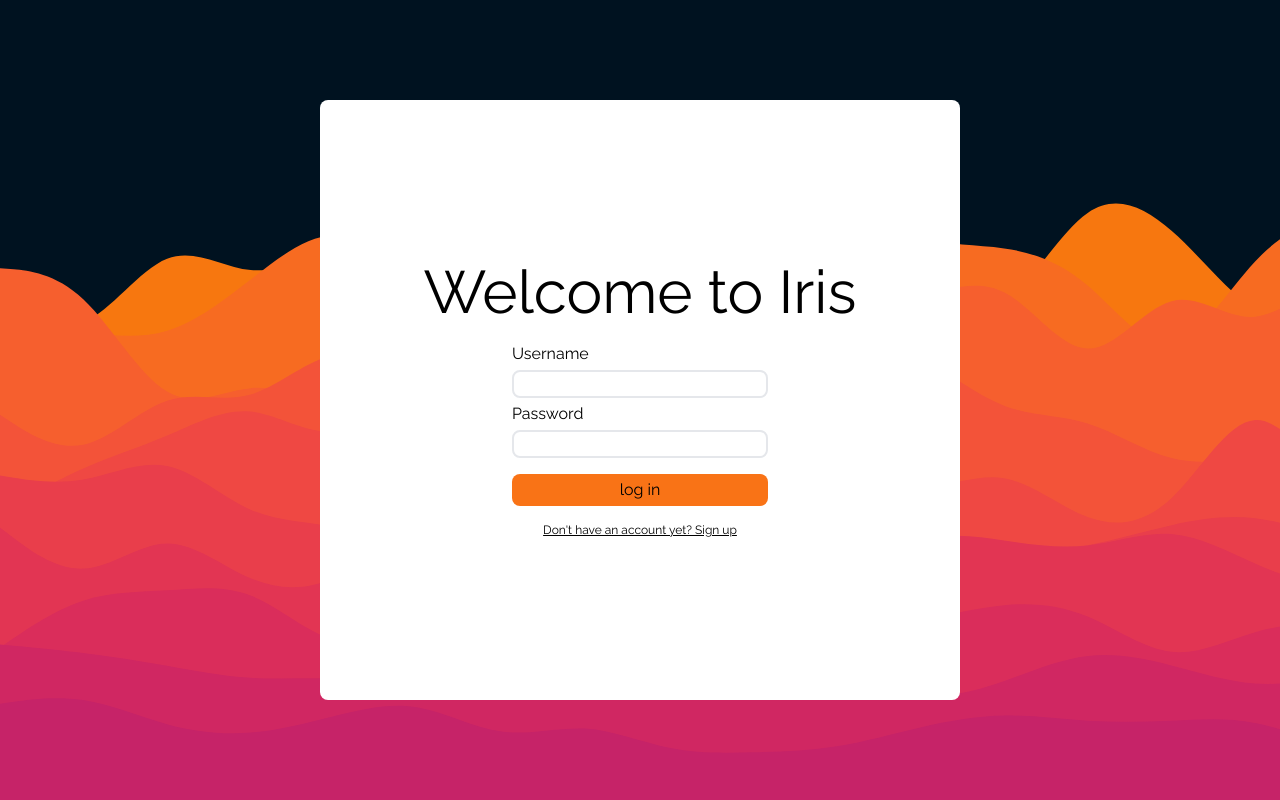
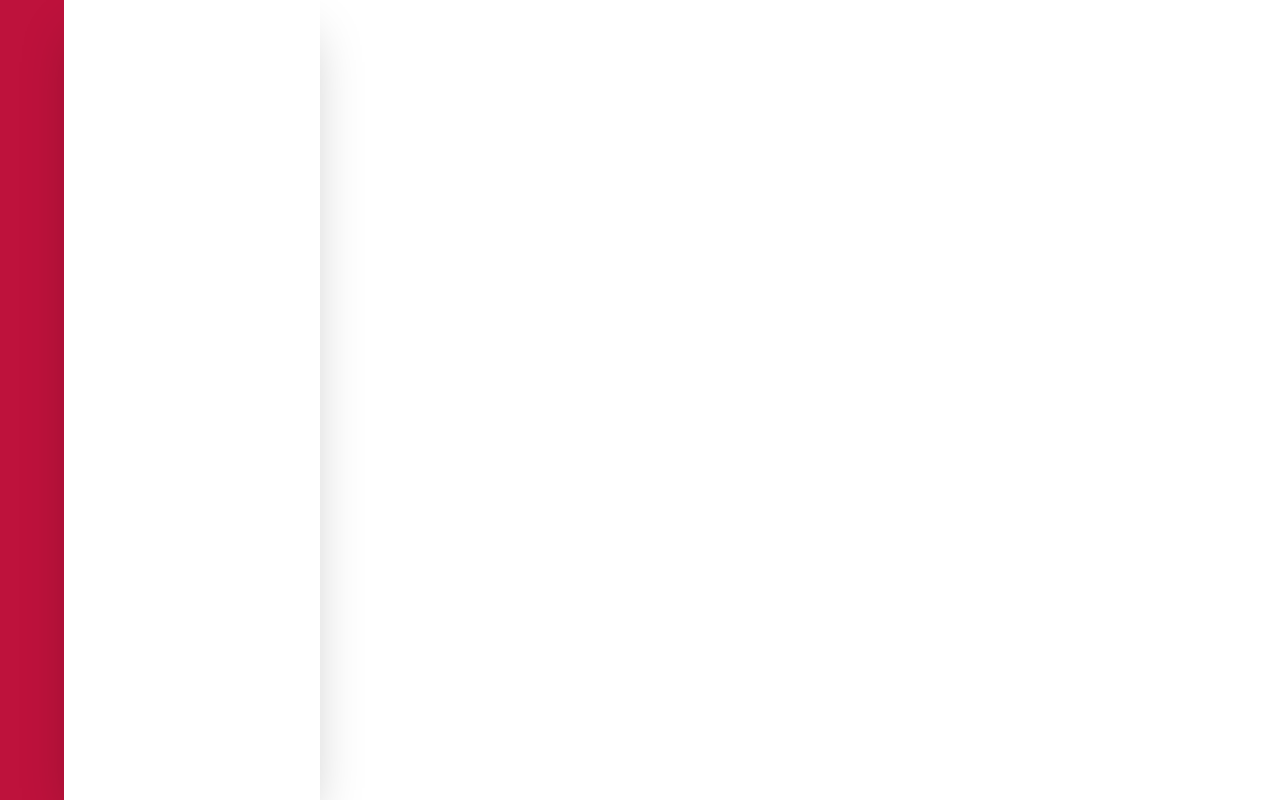
Before and after one commit to matousss/iris-client, a React (Create React App) app: page / in a window 1280 px wide. Built offline with nearby package versions, Linux system fonts and the light colour scheme.

Commit message:
nevim nic moc sem neudělal ale nechci pak řešit merge conflicty

```diff
--- a/src/App.js
+++ b/src/App.js
@@ -6,6 +6,8 @@ import MenuContainer from "./components/MenuContainer";
 import NewLogin from './components/NewLogin'
 import Signup from "./components/Signup";
 import Verify from './components/Verify'
+import NewMain from "./components/NewMain";
+
 import React, {useState} from 'react'
 
 function App() {
@@ -16,13 +18,14 @@ function App() {
             case Page.login:
                 return <NewLogin setUser={setUser} setPage={setPage}/>
             case Page.signup:
-                return <Signup/>
+                return <Signup setUser={setUser} setPage={setPage}/>
             case Page.verify:
-                return <Verify/>
+                return <Verify setUser={setUser} setPage={setPage}/>
         }
     }
     return (
-        page !== Page.main ? <MenuContainer component={selectComponent(page)}/> : <MainPage/>
+        //page !== Page.main ? <MenuContainer component={selectComponent(page)}/> : <MainPage/>
+        <NewMain/>
     );
 }
 
--- /dev/null
+++ b/src/components/NewMain.jsx
@@ -0,0 +1,10 @@
+import React from 'react';
+import Sidebar from "./Sidebar";
+
+export default function NewMain() {
+    return (
+        <div className='h-screen'>
+            <Sidebar/>
+        </div>
+    );
+}
--- /dev/null
+++ b/src/components/Sidebar.jsx
@@ -0,0 +1,15 @@
+import React, {useState} from 'react';
+
+export default function Sidebar() {
+    const[isSidebarHidden, setIsSidebarHidden] = useState(true)
+    return (
+        <div className='flex h-screen w-min' onMouseLeave={() => setIsSidebarHidden(true)}>
+            <div className='h-full w-16 bg-rose-700' onMouseEnter={() => setIsSidebarHidden(false)}>
+
+            </div>
+            <div className={'h-full w-64 shadow-2xl' + (isSidebarHidden ? ' hidden' : ' block')}>
+
+            </div>
+        </div>
+    );
+}
--- a/src/components/Verify.jsx
+++ b/src/components/Verify.jsx
@@ -1,21 +1,26 @@
 import React, { useState } from 'react'
 import * as Page from '../utils/PageEnum'
 
-export default function NewLogin({username, setPage}) {
+export default function Verify({username, setPage}) {
     const [codeField, setCodeField] = useState('')
     const [error, setError] = useState('')
 
+    const placeholder = () => {
+        setPage(Page.main)
+    }
+
     const handleSubmit = (e) => {
-        e.preventDefault()
-        const data = new FormData()
-        data.append("username", username)
-        data.append("activation_code", codeField)
-        fetch('http://127.0.0.1:8000/api/auth/activate', {
-            method: 'POST',
-            body: data
-        })
-            .then(response => response.json())
-            .then(data => console.log(data))
+        placeholder();
+        // e.preventDefault()
+        // const data = new FormData()
+        // data.append("username", username)
+        // data.append("activation_code", codeField)
+        // fetch('http://127.0.0.1:8000/api/auth/activate', {
+        //     method: 'POST',
+        //     body: data
+        // })
+        //     .then(response => response.json())
+        //     .then(data => console.log(data))
     }
 
     // const handleFetch = (data) => {
@@ -29,7 +34,8 @@ export default function NewLogin({username, setPage}) {
 
     return (
         <>
-            <h1 className='text-black text-6xl mb-4 text-center'>Almost there</h1>
+            <h1 className='text-black text-3xl mb-4 text-center'>Almost there</h1>
+            <p className='text-gray-500 my-4'>Please enter the code we've sent to your email</p>
             <form className='flex flex-col w-4/5 md:w-2/5' onSubmit={handleSubmit}>
                 <label className='my-1'>Activation code</label>
                 <input
```
Also changed, not shown: 1 other file (tests, documents, lock files or other folders).
